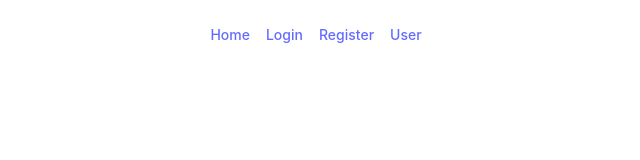
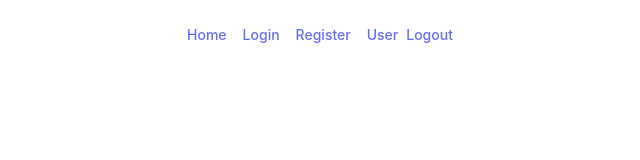
Before and after one commit to edu-testes/fake-backend-api-connection, a React (Vite) app: page / in a window 1280 px wide. Shown: the top 160 px of the page, without its empty margins (324-964 px from the left). Built offline with nearby package versions, Linux system fonts and the light colour scheme.

Commit message:
Added logout link to the NavBar component

```diff
--- a/src/components/NavBar/NavBar.tsx
+++ b/src/components/NavBar/NavBar.tsx
@@ -1,4 +1,5 @@
 import { Link } from "react-router-dom";
+import { logout } from "../../services/authorization.ts";
 import "./NavBar.css";
 
 export default function NavBar() {
@@ -25,6 +26,7 @@ export default function NavBar() {
             User
           </Link>
         </li>
+        <li><a href="#" onClick={logout}>Logout</a></li>
       </ul>
     </nav>
   );
```
